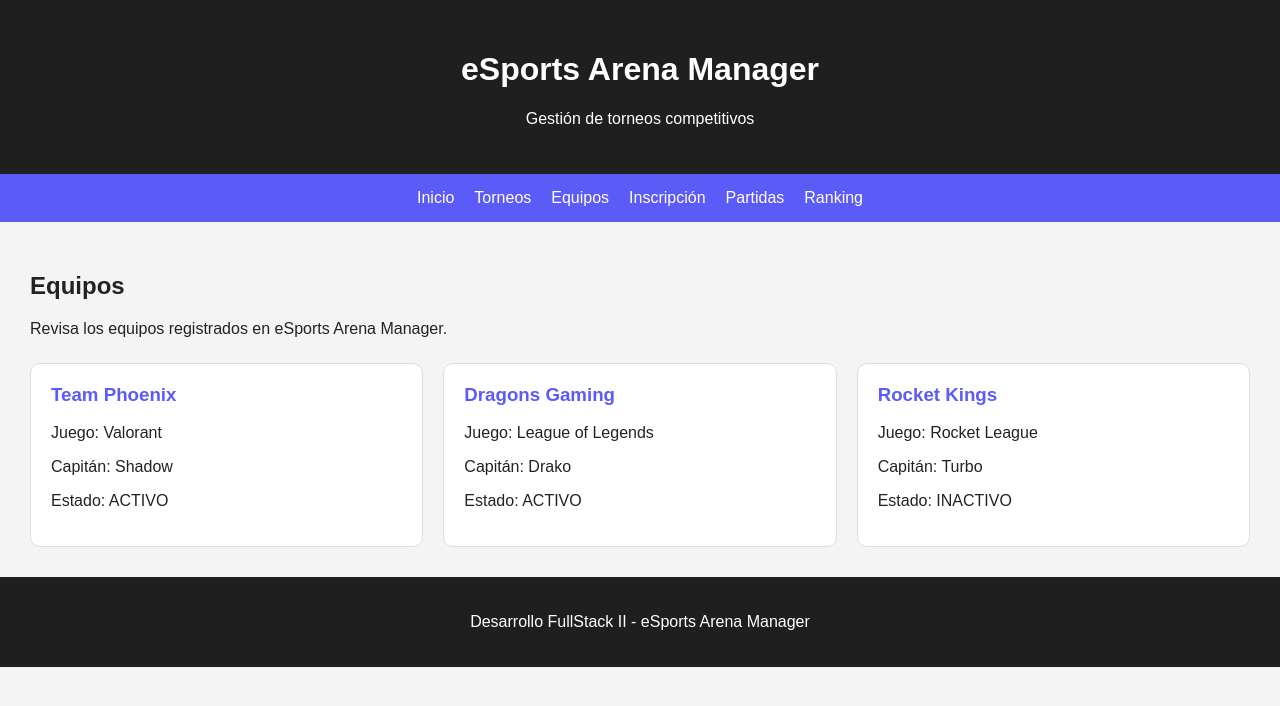
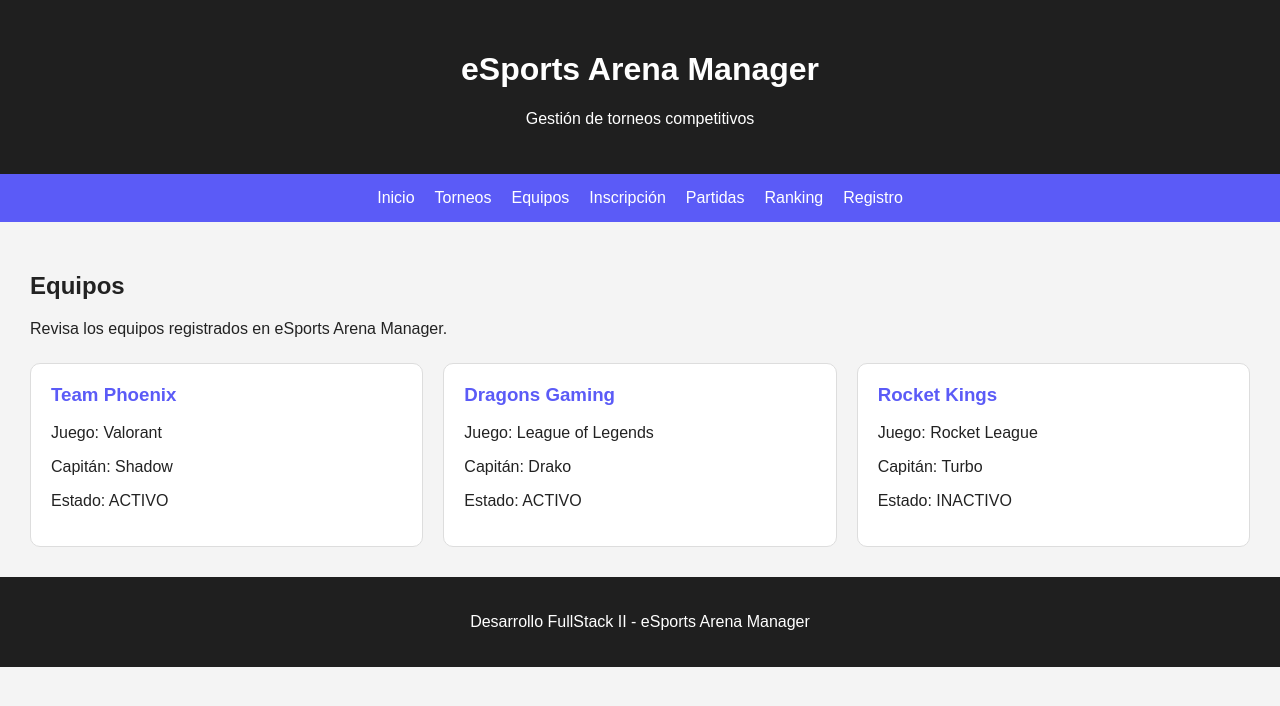
Before and after one commit to DanielSNZ/esports-arena-frontend, a plain HTML site: page pages/equipos.html in a window 1280 px wide. Drawn offline with Linux system fonts and the light colour scheme.

Commit message:
Corrige navegacion y completa requisitos de EP1

```diff
--- a/pages/equipos.html
+++ b/pages/equipos.html
@@ -23,6 +23,7 @@
         <a href="inscripcion.html">Inscripción</a>
         <a href="partidas.html">Partidas</a>
         <a href="ranking.html">Ranking</a>
+        <a href="registro.html">Registro</a>
     </nav>
 
     <main>
```
Also changed, not shown: pages/inscripcion.html (+1 -0 lines), pages/partidas.html (+1 -0 lines), pages/ranking.html (+1 -0 lines), pages/torneos.html (+1 -0 lines), 1 other file.
